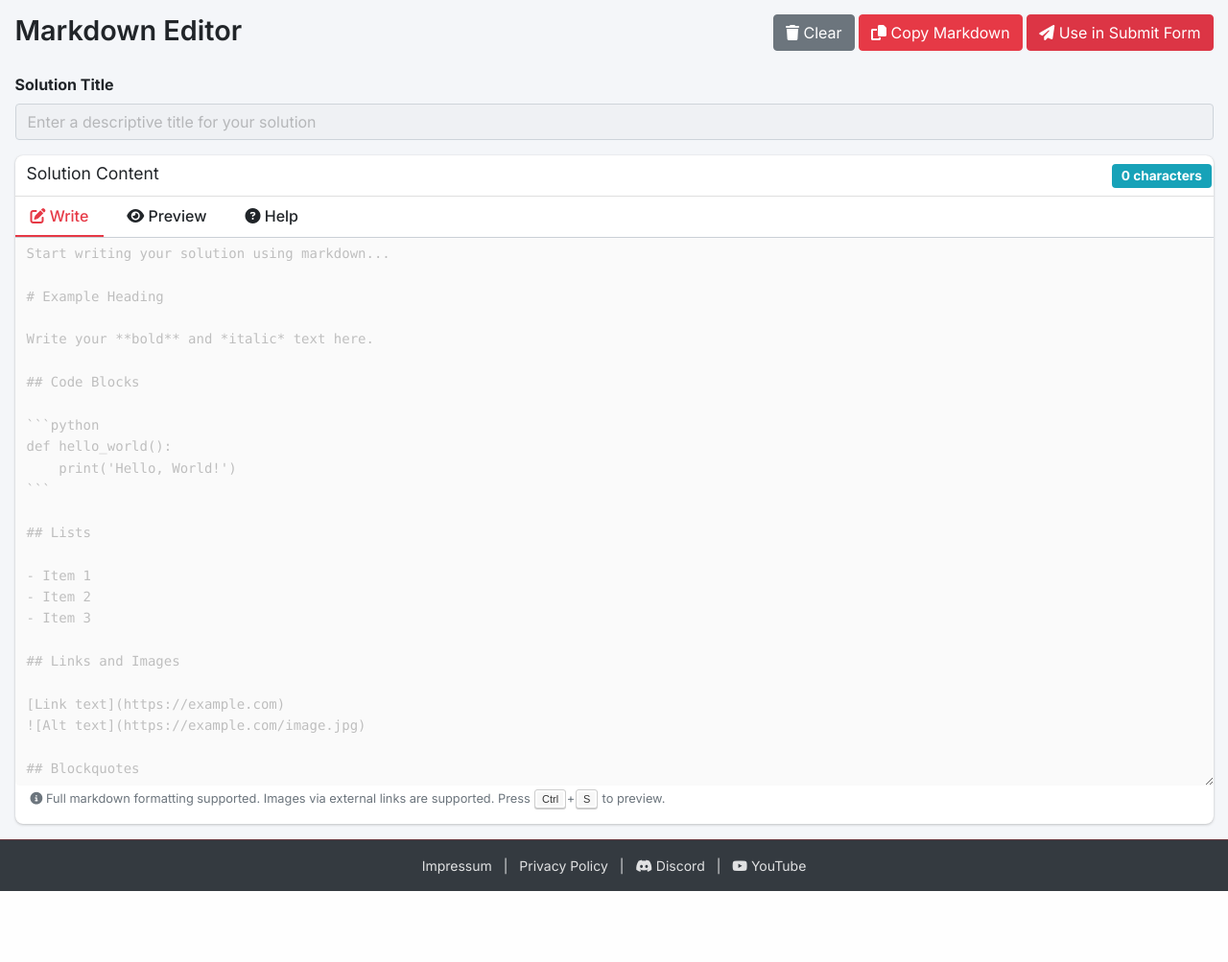
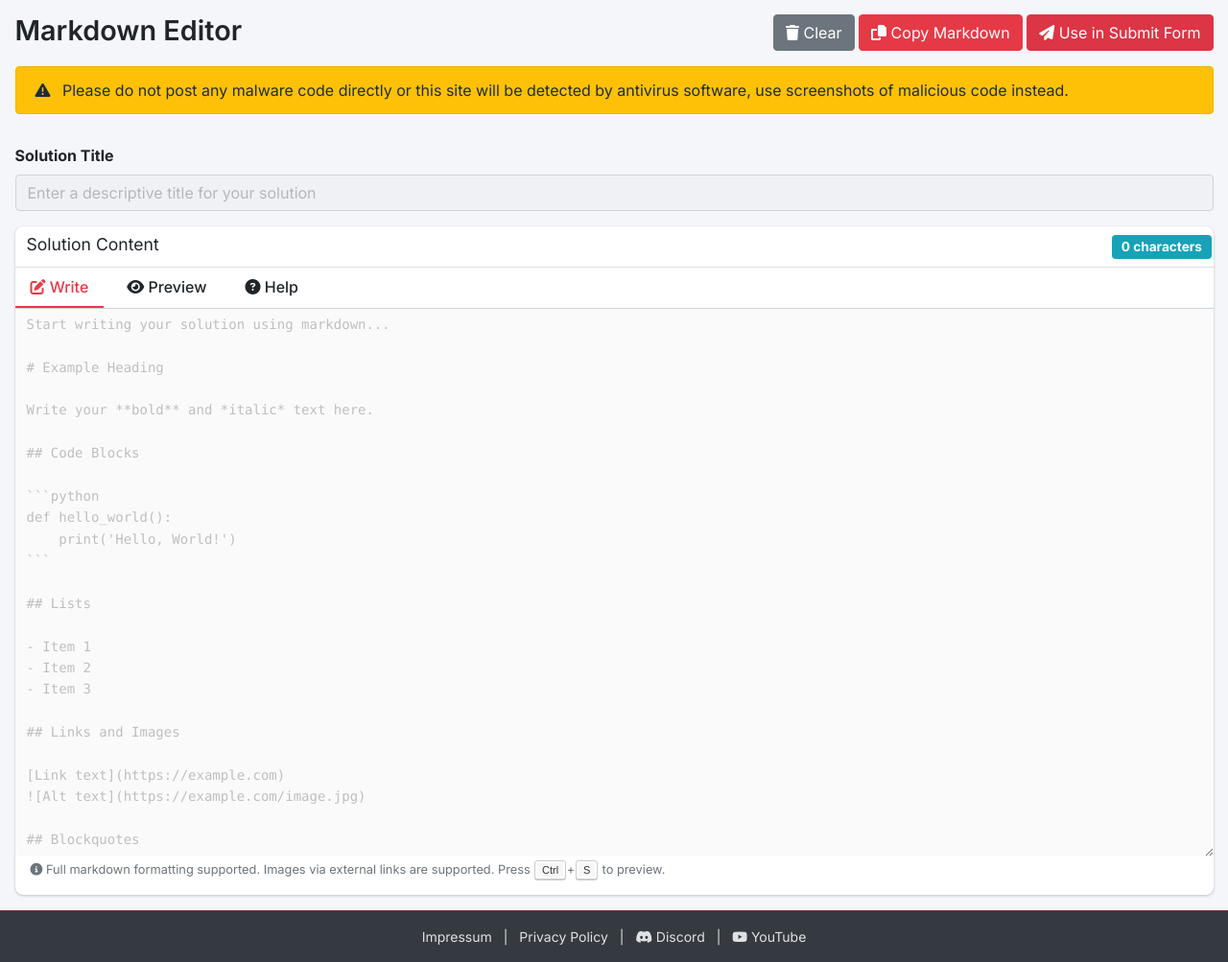
Before and after one commit to struppigel/samplepedia, a Django app: page /markdown-editor/ in a window 1280 px wide. Shown: the part 59-1062 px from the top of the page at 96% size. Before the commit the page ends 988 px from the top, so only its background shows below. Run offline with Django 5.2, Linux system fonts and the light colour scheme; the visitor is signed in with stand-in values (Sample User, id 1); data that the repository does not hold is empty; parts of the project's set-up code (start-up, migrations or seed data) failed here and were passed over; some libraries are stand-ins or nearby versions.

Commit message:
markdown editor warning of pasting malicious code

```diff
--- a/sampledb/samples/templates/samples/_solution_like_button.html
+++ b/sampledb/samples/templates/samples/_solution_like_button.html
@@ -7,7 +7,7 @@
       <i class="fas fa-heart"></i> <span class="like-count">{{ like_count }}</span>
     </span>
   {% else %}
-    <span class="text-muted" title="{{ like_count }} like{{ like_count|pluralize }}">
+    <span class="text-dark" title="{{ like_count }} like{{ like_count|pluralize }}">
       <i class="far fa-heart"></i> <span class="like-count">{{ like_count }}</span>
     </span>
   {% endif %}
--- a/sampledb/samples/templates/samples/markdown_editor.html
+++ b/sampledb/samples/templates/samples/markdown_editor.html
@@ -23,6 +23,10 @@
         </div>
       </div>
     </div>
+     <div class="alert alert-warning mt-3" role="alert">
+            <i class="fas fa-exclamation-triangle mr-2"></i>
+            Please do not post any malware code directly or this site will be detected by antivirus software, use screenshots of malicious code instead.
+        </div>
   </div>
 </section>
 
--- a/sampledb/samples/templates/samples/onsite_solution_editor.html
+++ b/sampledb/samples/templates/samples/onsite_solution_editor.html
@@ -31,6 +31,10 @@
         </div>
       </div>
     </div>
+     <div class="alert alert-warning mt-3" role="alert">
+            <i class="fas fa-exclamation-triangle mr-2"></i>
+            Please do not post any malware code directly or this site will be detected by antivirus software, use screenshots of malicious code instead.
+        </div>
   </div>
 </section>
 
```
